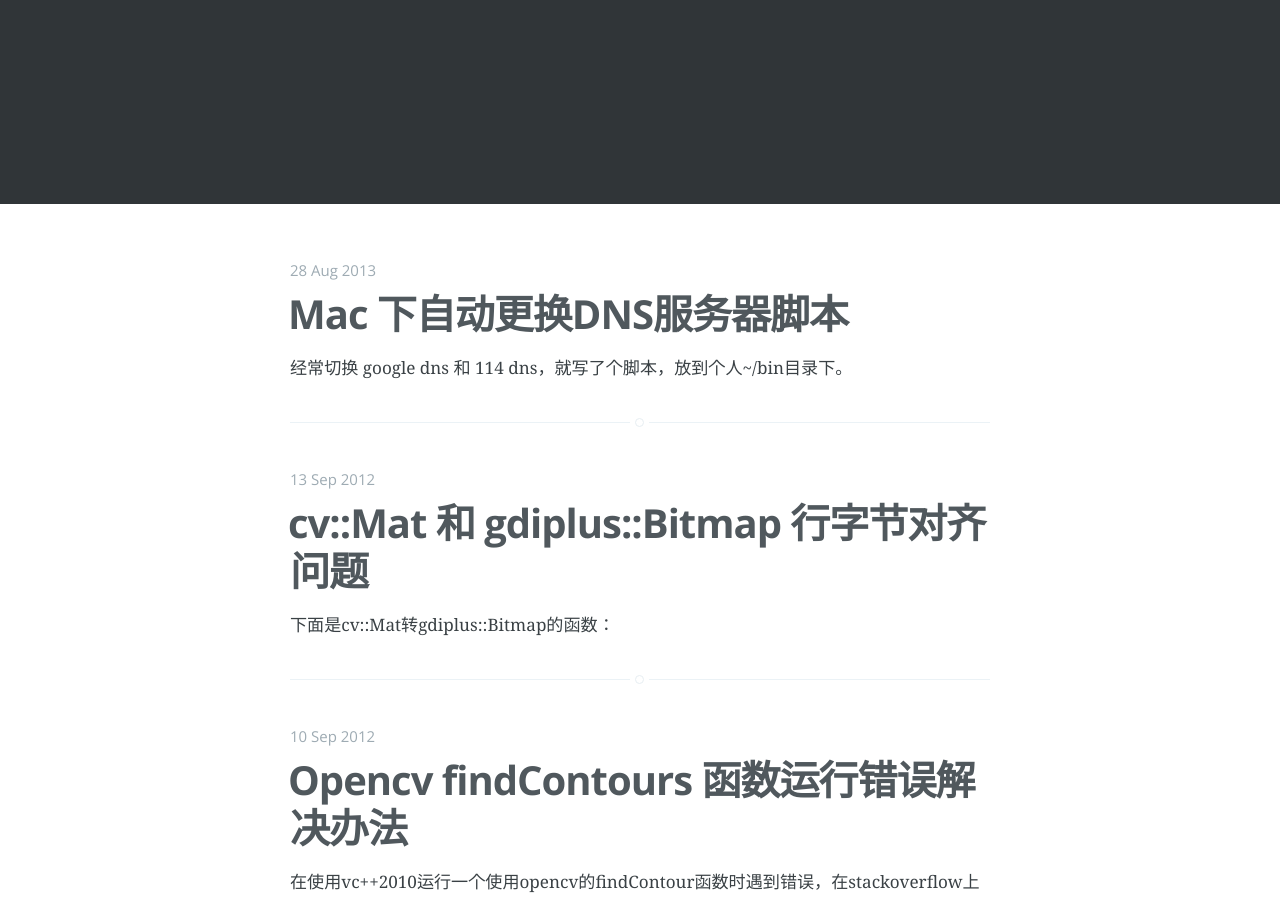
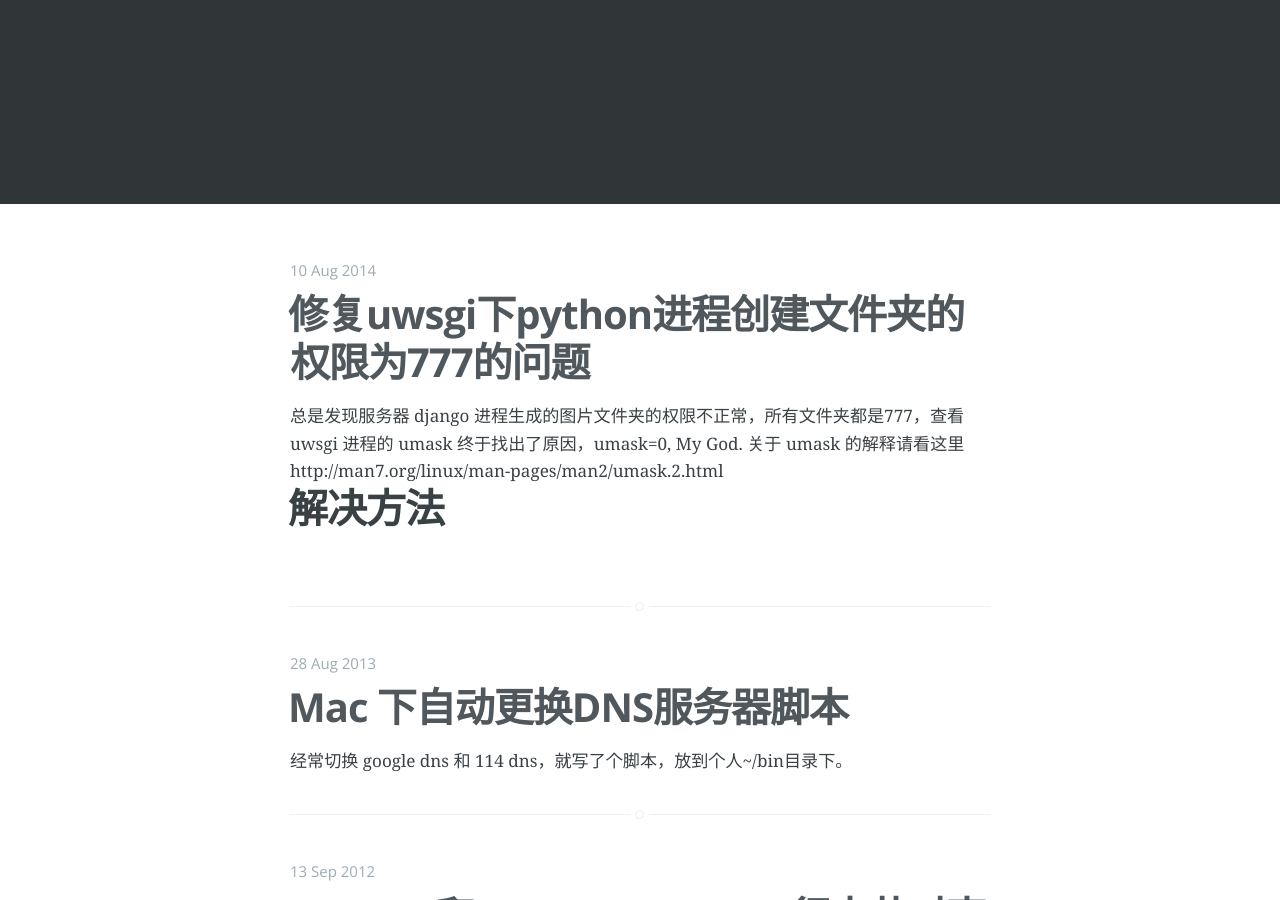
Before and after one commit to ayang/ayang.github.io, a Jekyll site: the page built from index.html, in a window 1280 px wide and 900 px high, scrolled down 336 px. Built offline with Jekyll 4.4.1, drawn with Linux system fonts in a browser that asks for light colours; Markdown is read by kramdown in place of the engine named in the settings; the list of posts is cut into pages by our own code.

Commit message:
new post

```diff
--- /dev/null
+++ b/_posts/2014-08-10-fix-uwsgi-python-created-file-mode.md
@@ -0,0 +1,23 @@
+---
+layout: post
+title: 修复uwsgi下python进程创建文件夹的权限为777的问题
+date: 2014-08-10
+tags: uwsgi, umask
+---
+
+总是发现服务器 django 进程生成的图片文件夹的权限不正常，所有文件夹都是777，查看 uwsgi 进程的 umask 终于找出了原因，umask=0, My God.
+关于 umask 的解释请看这里 http://man7.org/linux/man-pages/man2/umask.2.html
+## 解决方法
+
+啥也不说了，在 uwsgi.ini 里加上一句：
+
+	umask = 022
+
+问题瞬间解决。
+
+顺便说一下查看进程 umask 的方法，需要先安装 gdb.
+
+	ps aux | grep uwsgi  # 找到 uwsgi 进程的 pid, 比如2333
+	gdb --pid=2333  # gdb 调试进程，下面的命令在 gdb 内运行
+	(gdb) call umask(0)  ＃ 这句将进程的当前 umask 设置为0并返回原 umask, 即我们需要找到的结果
+	(gdb) call umask(18)  # 将当前 umask 设置为022，022是八进制，转换为十进制就是18
```
Also changed, not shown: _posts/2012-04-03-gmail-not-display-background-image.md (+1 -0 lines).
